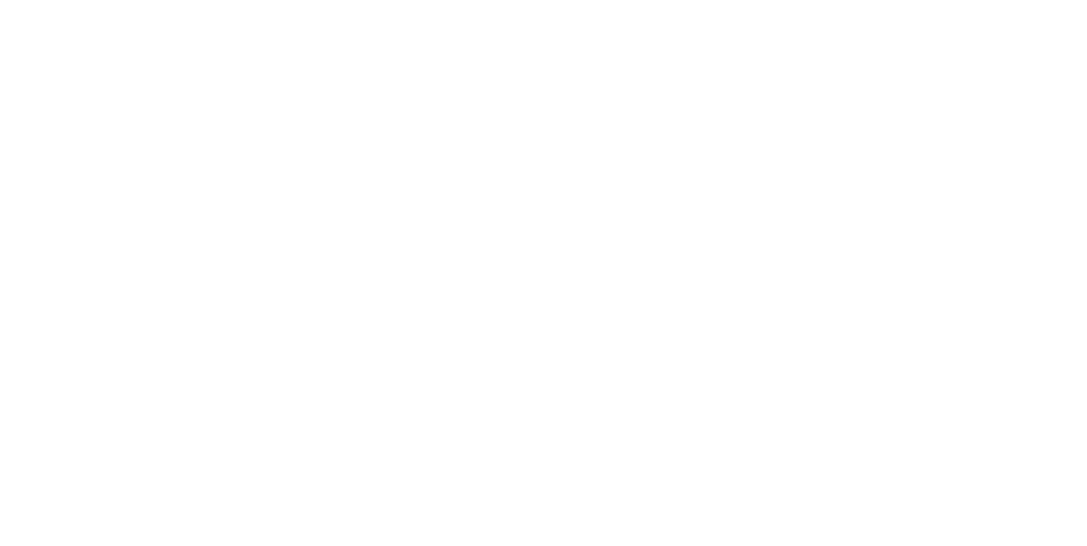
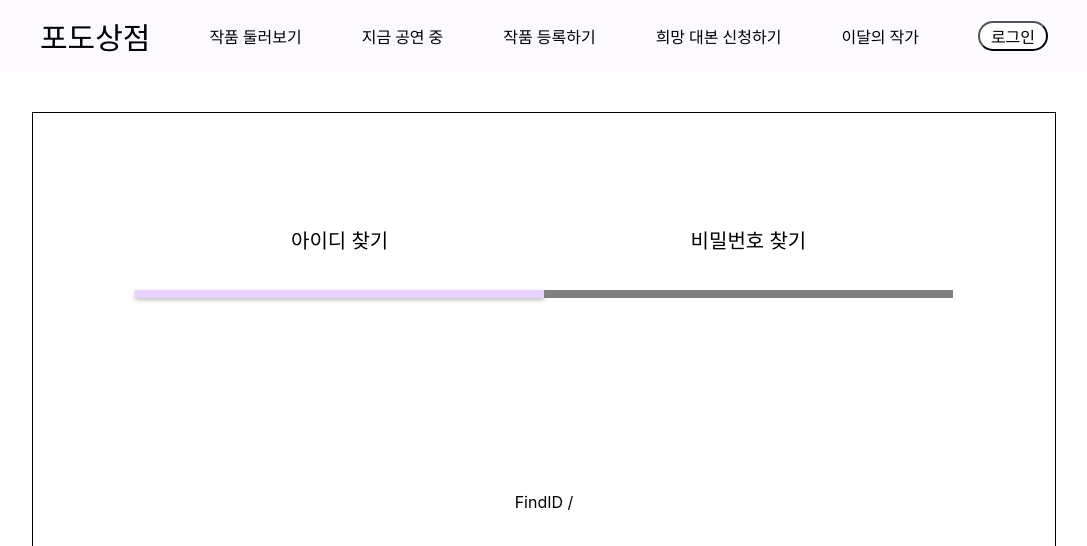
Before and after one commit to Podo-Store/FE, a React (Create React App) app: page /signin/find in a window 1280 px wide. Before the commit this address had no page. Shown: the top 546 px of the page, without its empty margins (96-1183 px from the left). Built offline with nearby package versions, Linux system fonts and the light colour scheme; a web font is replaced by a local one.

Commit message:
FEAT: FindBar component 생성 (#12)
- 아이디/비밀번호 찾기 페이지 간 전환을 위한 상단 FindBar 생성
- Memo: 추후 FindBar의 디자인 테스트를 위해 추가한 Box Component 제거 필요

```diff
--- /dev/null
+++ b/src/Pages/FindBar.css
@@ -0,0 +1,68 @@
+.container {
+  display: flex;
+  flex-direction: column;
+  align-items: center;
+  width: 100%;
+}
+
+.container .tab-nav {
+  display: grid;
+  grid-template-columns: 1fr 1fr;
+  justify-items: center;
+  margin-top: 5%;
+  margin-bottom: 9.5rem;
+  width: 80%;
+  height: 10rem;
+}
+
+.container .tab-name {
+  display: grid;
+  place-items: center;
+  width: 100%;
+  border-bottom: 0.5rem solid grey;
+  cursor: pointer;
+
+  font-family: "Noto Sans";
+  font-style: normal;
+  font-weight: 500;
+  font-size: 20px;
+  line-height: 27px;
+  color: #000000;
+
+  position: relative;
+}
+
+.container .tab-name.current {
+  border-bottom-color: #ead4ff;
+}
+
+/* border-bottom의 디자인 변경 */
+.container .tab-name.current::after {
+  content: "";
+  position: absolute;
+  bottom: -0.5rem; /* border 위치 조정 */
+  left: 0;
+  width: 100%;
+  height: 0.5rem; /* border 높이 */
+  /* 그림자 추가 */
+  box-shadow: 0px 2px 4px rgba(0, 0, 0, 0.25);
+}
+
+.container .section-find {
+  display: flex;
+  flex-direction: column;
+  width: 72rem;
+  gap: 5.8rem;
+}
+
+.container .find-id__title {
+  text-align: center;
+}
+
+.container .section-column {
+  display: grid;
+  grid-template-columns: 1fr 1fr;
+  justify-items: center;
+  font-size: 2.8rem;
+  font-weight: bold;
+}
--- /dev/null
+++ b/src/Pages/FindBar.jsx
@@ -0,0 +1,40 @@
+import { useState } from "react";
+import "./FindBar.css";
+
+import MainNav from "./MainNav";
+import Box from "../Components/auth/Box";
+
+const Find = () => {
+  const TAB_NAME = ["아이디 찾기", "비밀번호 찾기"];
+  const [currentTab, setCurrentTab] = useState(TAB_NAME[0]);
+
+  return (
+    <div>
+      <MainNav />
+      <Box id="box">
+        <div className="container">
+          <div className="tab-nav">
+            <h4
+              className={`tab-name ${TAB_NAME[0] === currentTab ? "current" : ""}`}
+              onClick={() => setCurrentTab(TAB_NAME[0])}
+            >
+              {TAB_NAME[0]}
+            </h4>
+
+            <h4
+              className={`tab-name ${TAB_NAME[1] === currentTab ? "current" : ""}`}
+              onClick={() => setCurrentTab(TAB_NAME[1])}
+            >
+              {TAB_NAME[1]}
+            </h4>
+          </div>
+
+          {currentTab === TAB_NAME[0] && <p>FindID /</p>}
+          {currentTab === TAB_NAME[1] && <p>FindPW /</p>}
+        </div>
+      </Box>
+    </div>
+  );
+};
+
+export default Find;
--- a/src/Routing.js
+++ b/src/Routing.js
@@ -1,13 +1,14 @@
-import './App.css';
-import { BrowserRouter, Routes, Route } from 'react-router-dom';
-import App from './App';
-import SignIn from './Pages/SignIn';
-import SignUp from './Pages/SignUp';
-import StoreMain from './Pages/StoreMain/StoreMain';
-import NowPlaying from './Pages/NowPlaying';
-import ScriptRegist from './Pages/ScriptRegist';
-import ApplyScript from './Pages/ApplyScript';
-import MonthAuthor from './Pages/MonthAuthor';
+import "./App.css";
+import { BrowserRouter, Routes, Route } from "react-router-dom";
+import App from "./App";
+import SignIn from "./Pages/SignIn";
+import SignUp from "./Pages/SignUp";
+import FindBar from "./Pages/FindBar";
+import StoreMain from "./Pages/StoreMain/StoreMain";
+import NowPlaying from "./Pages/NowPlaying";
+import ScriptRegist from "./Pages/ScriptRegist";
+import ApplyScript from "./Pages/ApplyScript";
+import MonthAuthor from "./Pages/MonthAuthor";
 
 function Routing() {
   return (
@@ -17,6 +18,8 @@
           <Route path="/" element={<App />} />
           <Route path="/signin" element={<SignIn />} />
           <Route path="/signup" element={<SignUp />} />
+          <Route path="/signin/find" element={<FindBar />} />
+
           <Route path="/storemain" element={<StoreMain />} />
           <Route path="/nowplaying" element={<NowPlaying />} />
           <Route path="/scriptregist" element={<ScriptRegist />} />
```
